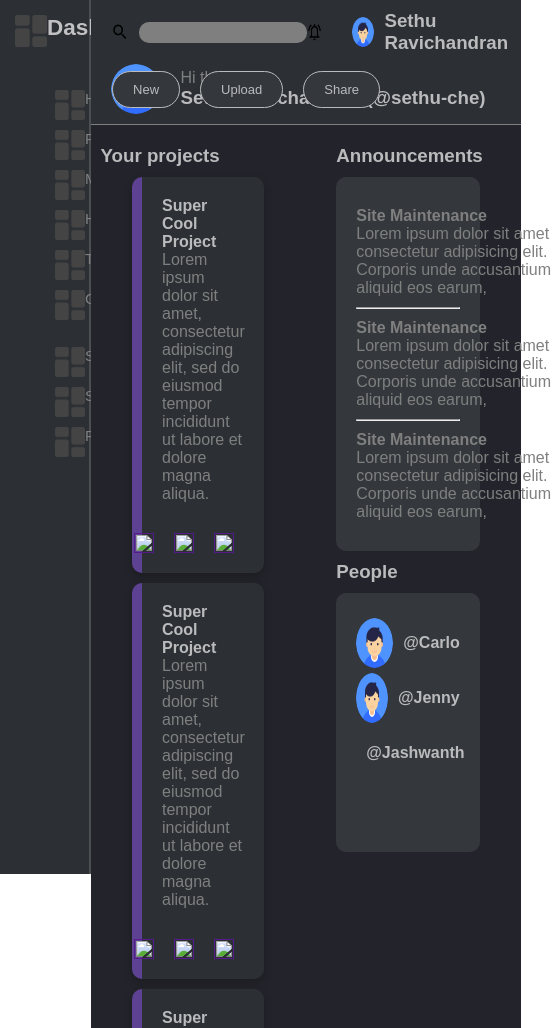
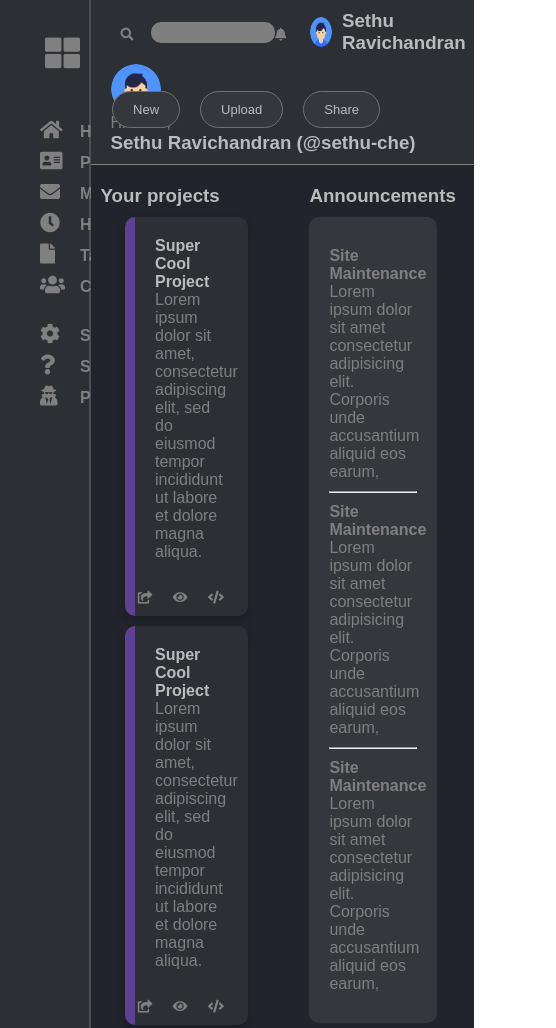
Before and after one commit to saisravani20/Project-Management-Dashboard, a plain HTML site: page index.html in a window 390 px wide. Shown: the top 1028 px of the page, 556 px wide, since content can reach past the window. Drawn offline with Linux system fonts and the light colour scheme.

Commit message:
partial mobile responsive

```diff
--- a/css/style.css
+++ b/css/style.css
@@ -11,9 +11,10 @@
 }
 
 .nav{
+    flex: 0.2;
     background-color:#2C3034;
     width: 15vw;
-    height: 100vh;
+    height: 130vh;
     /* float:left; */
     border-right: 2px solid #4C4F52;
     color:#C1C1C3;
@@ -21,21 +22,44 @@
     align-items: flex-start;
 }
 .title-dash{
-    font-size: 15px;
+    /* font-size: 15px;
     font-weight: normal;
     display:flex;
     /* align-items: center; */
-    margin-bottom:20px;
-    justify-content: start;
+    /* margin-bottom:20px;
+    justify-content: start; */
+    width: 100%;
+    display: flex;
+    align-items: center;
+    justify-content: flex-start;
+    padding: 20px 20px 0 30px;
+    margin-bottom: 20px;
+    color: #BBBBBD;
+    font-size: 15px;
+
+
 }
 /* .dash{
     background: #5D4192;
     margin-left: 5%;
 } */
+.title-dash h2{
+    margin-left: 10px;
+}
 .nav-list{
-    margin-top:40px;
-    font-size: 15px;
+    /* margin-top:40px;
+    font-size: 15px; */
     color:#808080;
+
+    margin-bottom: 30px;
+    padding-right: 30px;
+    margin-left: 25px;
+    margin-top: 50px;
+    /* display: flex;
+    width: 100%;
+    justify-content: flex-start;
+    align-items: center;
+    padding: 7px 0pc 7px 30px; */
 }
 
 .nav-item{
@@ -43,16 +67,26 @@
     margin-top:10px;
     display:flex;
     /* align-items: center; */
-    justify-content:start;
+    /* justify-content:space-evenly; */
+
+
 }
 
-.nav-icon{
-
+.nav-icon {
+    float: left;
     display: flex;
     width: 30px;
     height: 30px;
+    background: red;
 
-}
+  }
+  .nav-item h4{
+    margin-left: 25px;
+    margin-top: 3px;
+
+  }
+
+
 .image-wrap{
     width: 50px;
     height: 50px;
@@ -65,14 +99,15 @@
 }
 
 .icon-wrap{
-    height: 20px;
-    width: 20px;
+    height: 5px;
+    width: 5px;
     margin-right: 10px;
+
 }
 
 .icon-wrap img{
-    height: 100%;
-    width: 100%;
+    height: 50%;
+    width: 50%;
 }
 
 .main-section{
@@ -96,12 +131,19 @@
     color: #BBBBBD;
 
 }
+.profile > .icon-wrap{
+    margin-top: -10px;
+
+}
 
 .search{
     display: flex;
     width: 60%;
-    margin-left: 20px;
+    margin-left: 30px;
 
+}
+.search > .icon-wrap{
+    margin-top: 3px;
 }
 .search input{
     width: 80%;
@@ -111,6 +153,8 @@
     font-size: 10px;
     padding: 5px 10px 5px 10px;
     background-color: #7F7F7F;
+    margin-left: 15px;
+
 }
 
 .profile > .image-wrap{
@@ -137,6 +181,7 @@
 .profile-photo{
     display: flex;
     align-items: center;
+    flex-wrap: wrap;
 }
 
 .profile-photo > .image-wrap{
@@ -150,6 +195,10 @@
 .profile-name h3{
     color: #BBBBBD;
 }
+/* .profile-name h3 span{
+    display: flex;
+    flex-wrap: wrap;
+} */
 
 .profile-buttons {
     display: flex;
@@ -159,6 +208,7 @@
     /* justify-content: flex-end; */
     /* align-items: flex-end; */
     /* margin-left: 5px; */
+
   }
 
 
@@ -167,11 +217,12 @@
 .profile-buttons > .buttons{
     padding: 10px 20px;
     background-color: #34383C;
-    border: #BBBBBD solid 1px;
+    border: #717172 solid 1px;
     color: #BBBBBD;
     font-size: 13px;
     margin: 0 10px;
     border-radius: 20px;
+
 }
 
 .content{
@@ -179,12 +230,11 @@
     flex: 1;
     /* height: calc(100vh - 191px); */
     padding: 20px 10px;
+}
 
-}
 .my-projects{
     width: 80%;
     height: 100%;
-
 
 
 }
@@ -226,16 +276,18 @@
     width: 100%;
     margin-top: 30px;
     justify-content: flex-end;
-    gap: 10px;
+}
+.card-icons > .icon-wrap{
+    display: flex;
+    margin: 0 15px;
 }
 .right-section{
     display: flex;
     flex-direction: column;
-    justify-content: flex-end;
+    /* justify-content: flex-end; */
     height: 100%;
     width: 50%;
     align-items: center;
-
 
 }
 .announcements{
@@ -247,12 +299,15 @@
     background-color: #34383C;
     border-radius: 10px;
     padding: 20px;
+    display: flex;
+    flex-direction: column;
+    /* justify-content: center; */
 }
-
 .message{
-    width: 200px;
+    max-width: 200px;
     margin: 10px 0px;
     color: #7F7F7F;
+
 }
 .people{
     width: 70%;
@@ -272,10 +327,12 @@
 
 .people-profile{
     display: flex;
+    max-width: 200px;
     align-items: center;
     margin-top: 5px;
 }
 
 .people-profile > .image-wrap{
     margin-right: 10px;
+
 }
--- a/index.html
+++ b/index.html
@@ -6,74 +6,105 @@
     <meta name="viewport" content="width=device-width, initial-scale=1.0">
     <title>Dashboard</title>
     <link rel="stylesheet" href="css\style.css">
+    <link rel="stylesheet" href="https://cdnjs.cloudflare.com/ajax/libs/font-awesome/5.14.0/css/all.min.css"
+    integrity="sha512-1PKOgIY59xJ8Co8+NE6FZ+LOAZKjy+KY8iq0G4B3CyeY6wYHN3yt9PW0XpSriVlkMXe40PTKnXrLnZ9+fkDaog=="
+    crossorigin="anonymous" />
 </head>
 <body>
     <div class="dashboard">
         <!-- sidebar-section -->
-        <nav class="nav">
+        <div class="nav">
             <div class="title-dash">
-                <div class="dash">
-                    <img src="assets\dashboard.png" alt="">
-                </div>
+                <i
+                    style="font-size: 35px; color: grey"
+                    class="fa fa-th-large"
+                ></i>
                 <h2> Dashboard</h2>
             </div>
-            <ul class="nav-list">
-                <li class="nav-item">
-                    <div class="nav-icon">
-                        <img src="assets\dashboard.png" alt="">
+            <div class="nav-list">
+                <div class="nav-item">
+                    <div class="icon-wrap">
+                        <i
+                            style="font-size: 20px; color: grey"
+                            class="fa fa-home"
+                        ></i>
                     </div>
-                    Home
-                </li>
-                <li class="nav-item">
-                    <div class="nav-icon">
-                        <img src="assets\dashboard.png" alt="">
+                    <h4>Home</h4>
+                </div>
+                <div class="nav-item">
+                    <div class="icon-wrap">
+                        <i
+                            style="font-size: 20px; color: grey"
+                            class="fas fa-address-card"
+                        ></i>
                     </div>
-                    Profile
-                </li>
-                <li class="nav-item">
-                    <div class="nav-icon">
-                        <img src="assets\dashboard.png" alt="">
+                    <h4>Profile</h4>
+                </div>
+                <div class="nav-item">
+                    <div class="icon-wrap">
+                        <i
+                            style="font-size: 20px; color: grey"
+                            class="fa fa-envelope"
+                        ></i>
                     </div>
-                    Messages
-                </li>
-                <li class="nav-item">
-                    <div class="nav-icon">
-                        <img src="assets\dashboard.png" alt="">
+                    <h4>Message</h4>
+                </div>
+                <div class="nav-item">
+                    <div class="icon-wrap">
+                        <i
+                            style="font-size: 20px; color: grey"
+                            class="fa fa-clock"
+                        ></i>
                     </div>
-                    History
-                </li>
-                <li class="nav-item">
-                    <div class="nav-icon">
-                        <img src="assets\dashboard.png" alt="">
+                    <h4>History</h4>
+                </div>
+                <div class="nav-item">
+                    <div class="icon-wrap">
+                        <i
+                            style="font-size: 20px; color: grey"
+                            class="fa fa-file"
+                        ></i>
                     </div>
-                    Task
-                </li>
-                <li class="nav-item">
-                    <div class="nav-icon">
-                        <img src="assets\dashboard.png" alt="">
+                    <h4>Tasks</h4>
+                </div>
+                <div class="nav-item">
+                    <div class="icon-wrap">
+                        <i
+                            style="font-size: 20px; color: grey"
+                            class="fa fa-users"
+                        ></i>
                     </div>
-                    Communities
-                </li><br>
-                <li class="nav-item">
-                    <div class="nav-icon">
-                        <img src="assets\dashboard.png" alt="">
+                    <h4>Communities</h4>
+                </div><br>
+                <div class="nav-item">
+                    <div class="icon-wrap">
+                        <i
+                            style="font-size: 20px; color: grey"
+                            class="fa fa-cog"
+                        ></i>
                     </div>
-                    Settings
-                </li>
-                <li class="nav-item">
-                    <div class="nav-icon">
-                        <img src="assets\dashboard.png" alt="">
+                    <h4>Settings</h4>
+                </div>
+                <div class="nav-item">
+                    <div class="icon-wrap">
+                        <i
+                            style="font-size: 20px; color: grey"
+                            class="fa fa-question"
+                        ></i>
                     </div>
-                    Support
-                </li>
-                <li class="nav-item">
-                    <div class="nav-icon">
-                        <img src="assets\dashboard.png" alt="">
+                    <h4>Support</h4>
+                </div>
+                <div class="nav-item">
+                    <div class="icon-wrap">
+                        <i
+                            style="font-size: 20px; color: grey"
+                            class="fas fa-user-secret"
+                        ></i>
                     </div>
-                    Privacy
-                </li>
-            </ul>
-        </nav>
+                    <h4>Privacy</h4>
+                </div>
+            </div>
+        </div>
         <!-- sidebar-section ends -->
         <!-- dashboard-main -->
         <section class="main-section">
@@ -81,14 +112,20 @@
             <div class="row-1">
                 <div class="search">
                     <div class="icon-wrap">
-                        <img src="assets\search.png" alt="">
+                        <i
+                            style="font-size: 13px; color: grey"
+                            class="fa fa-search"
+                        ></i>
                     </div>
                     <input type="text">
                 </div>
 
                 <div class="profile">
                     <div class="icon-wrap">
-                        <img src="assets\notifications.png" alt="">
+                        <i
+                            style="font-size: 13px; color: grey"
+                            class="fa fa-bell"
+                        ></i>
                     </div>
 
                     <div class="image-wrap">
@@ -106,7 +143,7 @@
                     </div>
                     <div class="profile-name" >
                         Hi there,
-                        <h3>Sethu Ravichandran (@sethu-che)</h3>
+                        <h3>Sethu Ravichandran <span>(@sethu-che)</span></h3>
                     </div>
                 </div>
                 <div class="profile-buttons">
@@ -133,19 +170,13 @@
                                 <p>Lorem ipsum dolor sit amet, consectetur adipiscing elit, sed do eiusmod tempor incididunt ut labore et dolore magna aliqua.</p>
                                     <div class="card-icons">
                                         <div class="icon-wrap">
-                                            <a href="">
-                                                <img src="" alt="">
-                                            </a>
+                                            <i style="font-size: 13px; margin-right: 30px ; color: grey" class="fa fa-share-square"></i>
                                         </div>
                                         <div class="icon-wrap">
-                                            <a href="">
-                                                <img src="" alt="">
-                                            </a>
+                                            <i style="font-size: 13px; margin-right: 30px ; color: grey" class="fa fa-eye"></i>
                                         </div>
                                         <div class="icon-wrap">
-                                            <a href="">
-                                                <img src="" alt="">
-                                            </a>
+                                            <i style="font-size: 13px; margin-right: 30px ; color: grey" class="fa fa-code"></i>
                                         </div>
                                     </div>
                         </div>
@@ -154,19 +185,13 @@
                                 <p>Lorem ipsum dolor sit amet, consectetur adipiscing elit, sed do eiusmod tempor incididunt ut labore et dolore magna aliqua.</p>
                                     <div class="card-icons">
                                         <div class="icon-wrap">
-                                            <a href="">
-                                                <img src="" alt="">
-                                            </a>
+                                            <i style="font-size: 13px; margin-right: 30px ; color: grey" class="fa fa-share-square"></i>
                                         </div>
                                         <div class="icon-wrap">
-                                            <a href="">
-                                                <img src="" alt="">
-                                            </a>
+                                            <i style="font-size: 13px; margin-right: 30px ; color: grey" class="fa fa-eye"></i>
                                         </div>
                                         <div class="icon-wrap">
-                                            <a href="">
-                                                <img src="" alt="">
-                                            </a>
+                                            <i style="font-size: 13px; margin-right: 30px ; color: grey" class="fa fa-code"></i>
                                         </div>
                                     </div>
                         </div>
@@ -175,19 +200,13 @@
                                 <p>Lorem ipsum dolor sit amet, consectetur adipiscing elit, sed do eiusmod tempor incididunt ut labore et dolore magna aliqua.</p>
                                     <div class="card-icons">
                                         <div class="icon-wrap">
-                                            <a href="">
-                                                <img src="" alt="">
-                                            </a>
+                                            <i style="font-size: 13px; margin-right: 30px ; color: grey" class="fa fa-share-square"></i>
                                         </div>
                                         <div class="icon-wrap">
-                                            <a href="">
-                                                <img src="" alt="">
-                                            </a>
+                                            <i style="font-size: 13px; margin-right: 30px ; color: grey" class="fa fa-eye"></i>
                                         </div>
                                         <div class="icon-wrap">
-                                            <a href="">
-                                                <img src="" alt="">
-                                            </a>
+                                            <i style="font-size: 13px; margin-right: 30px ; color: grey"  class="fa fa-code"></i>
                                         </div>
                                     </div>
                         </div>
@@ -196,19 +215,13 @@
                                 <p>Lorem ipsum dolor sit amet, consectetur adipiscing elit, sed do eiusmod tempor incididunt ut labore et dolore magna aliqua.</p>
                                     <div class="card-icons">
                                         <div class="icon-wrap">
-                                            <a href="">
-                                                <img src="" alt="">
-                                            </a>
+                                            <i style="font-size: 13px; margin-right: 30px ; color: grey" class="fa fa-share-square"></i>
                                         </div>
                                         <div class="icon-wrap">
-                                            <a href="">
-                                                <img src="" alt="">
-                                            </a>
+                                            <i style="font-size: 13px; margin-right: 30px ; color: grey" class="fa fa-eye"></i>
                                         </div>
                                         <div class="icon-wrap">
-                                            <a href="">
-                                                <img src="" alt="">
-                                            </a>
+                                            <i style="font-size: 13px; margin-right: 30px ; color: grey" class="fa fa-code"></i>
                                         </div>
                                     </div>
                         </div>
@@ -217,19 +230,13 @@
                                 <p>Lorem ipsum dolor sit amet, consectetur adipiscing elit, sed do eiusmod tempor incididunt ut labore et dolore magna aliqua.</p>
                                     <div class="card-icons">
                                         <div class="icon-wrap">
-                                            <a href="">
-                                                <img src="" alt="">
-                                            </a>
+                                            <i style="font-size: 13px; margin-right: 30px ; color: grey" class="fa fa-share-square"></i>
                                         </div>
                                         <div class="icon-wrap">
-                                            <a href="">
-                                                <img src="" alt="">
-                                            </a>
+                                            <i style="font-size: 13px; margin-right: 30px ; color: grey" class="fa fa-eye"></i>
                                         </div>
                                         <div class="icon-wrap">
-                                            <a href="">
-                                                <img src="" alt="">
-                                            </a>
+                                            <i style="font-size: 13px; margin-right: 30px ; color: grey" class="fa fa-code"></i>
                                         </div>
                                     </div>
                         </div>
@@ -238,19 +245,13 @@
                                 <p>Lorem ipsum dolor sit amet, consectetur adipiscing elit, sed do eiusmod tempor incididunt ut labore et dolore magna aliqua.</p>
                                     <div class="card-icons">
                                         <div class="icon-wrap">
-                                            <a href="">
-                                                <img src="" alt="">
-                                            </a>
+                                            <i style="font-size: 13px; margin-right: 30px ; color: grey" class="fa fa-share-square"></i>
                                         </div>
                                         <div class="icon-wrap">
-                                            <a href="">
-                                                <img src="" alt="">
-                                            </a>
+                                            <i style="font-size: 13px; margin-right: 30px ; color: grey" class="fa fa-eye"></i>
                                         </div>
                                         <div class="icon-wrap">
-                                            <a href="">
-                                                <img src="" alt="">
-                                            </a>
+                                            <i style="font-size: 13px; margin-right: 30px ; color: grey" class="fa fa-code"></i>
                                         </div>
                                     </div>
                         </div>
@@ -313,8 +314,10 @@
                         </div>
                     </div>
                 </div>
+                <!-- announcements section ends -->
 
             </div>
+            <!-- main content ends -->
 
     </div>
 </body>
```
